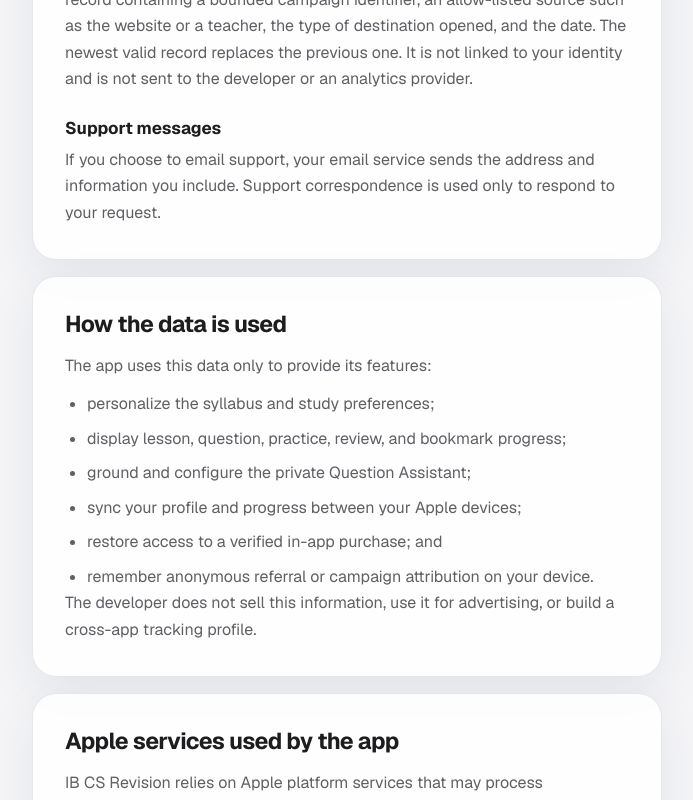
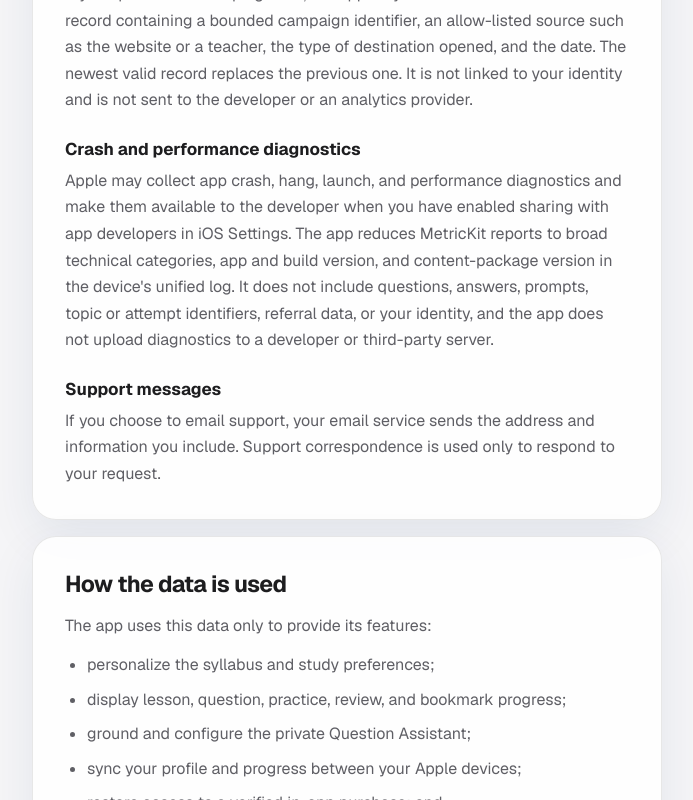
Before and after one commit to grigor-dochev/ib-cs-revision-help, a Next.js app: page /privacy in a window 1280 px wide. Shown: the part 1520-2320 px from the top of the page, without its empty margins (408-1101 px from the left). Built offline with nearby package versions, Linux system fonts and the light colour scheme.

Commit message:
Document Apple diagnostics privacy

```diff
--- a/app/privacy/page.tsx
+++ b/app/privacy/page.tsx
@@ -50,6 +50,7 @@ export default function PrivacyPolicy() {
                 <li>No account with the developer is required.</li>
                 <li>Question Assistant conversations are processed on device.</li>
                 <li>Study data syncs only through your private iCloud database.</li>
+                <li>Crash and performance diagnostics use Apple system controls.</li>
               </ul>
             </section>
 
@@ -104,6 +105,19 @@ export default function PrivacyPolicy() {
                 provider.
               </p>
 
+              <h3>Crash and performance diagnostics</h3>
+              <p>
+                Apple may collect app crash, hang, launch, and performance
+                diagnostics and make them available to the developer when you
+                have enabled sharing with app developers in iOS Settings. The
+                app reduces MetricKit reports to broad technical categories,
+                app and build version, and content-package version in the
+                device&apos;s unified log. It does not include questions, answers,
+                prompts, topic or attempt identifiers, referral data, or your
+                identity, and the app does not upload diagnostics to a
+                developer or third-party server.
+              </p>
+
               <h3>Support messages</h3>
               <p>
                 If you choose to email support, your email service sends the
@@ -149,6 +163,11 @@ export default function PrivacyPolicy() {
                 <li>
                   <strong>App Store and StoreKit:</strong> Apple processes the
                   Full Access purchase and supplies verified entitlement status.
+                </li>
+                <li>
+                  <strong>MetricKit and App Analytics:</strong> Apple manages
+                  optional crash and performance diagnostics under your device
+                  analytics-sharing choices.
                 </li>
               </ul>
               <p>
@@ -206,6 +225,11 @@ export default function PrivacyPolicy() {
                 <li>You can choose whether iCloud is enabled for the app.</li>
                 <li>You can reset study progress from the app at any time.</li>
                 <li>You can disable Apple Intelligence or avoid Question Assistant.</li>
+                <li>
+                  You can manage diagnostic sharing in <strong>Settings →
+                  Privacy &amp; Security → Analytics &amp; Improvements</strong>,
+                  including <strong>Share With App Developers</strong> where available.
+                </li>
                 <li>You decide whether and what to include in a support email.</li>
               </ul>
               <p>
```
